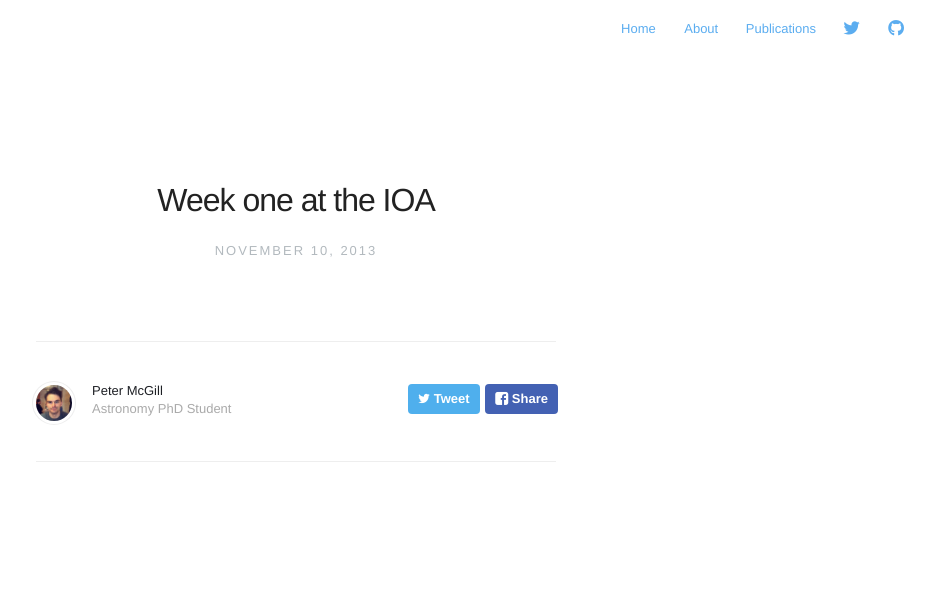
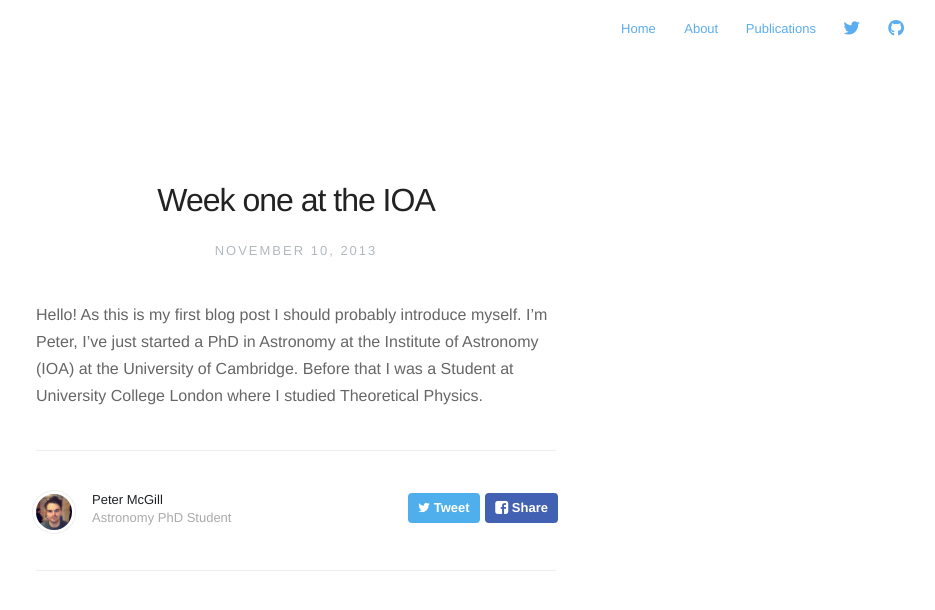
Before and after one commit to astrophpeter/astrophpeter.github.io, a Jekyll site: the page built from _posts/2013-11-10-welcome-to-jekyll.markdown, in a window 1280 px wide. Shown: the top 610 px of the page, without its empty margins (344-1279 px from the left). Built offline with Jekyll 4.4.1, drawn with Linux system fonts in a browser that asks for light colours; nearby versions of some CDN libraries.

Commit message:
blog test

```diff
--- a/_posts/2013-11-10-welcome-to-jekyll.markdown
+++ b/_posts/2013-11-10-welcome-to-jekyll.markdown
@@ -1,5 +1,10 @@
 ---
 title:  "Week one at the IOA"
 date:   2013-11-10 10:18:00
-description: My first week as a Phd Student
+description: My first week as a PhD Student
 ---
+
+Hello! As this is my first blog post I should probably introduce myself. I'm Peter,
+I've just started a PhD in Astronomy at the Institute of Astronomy (IOA) at the
+University of Cambridge. Before that I was a Student at University College London
+where I studied Theoretical Physics.
```
